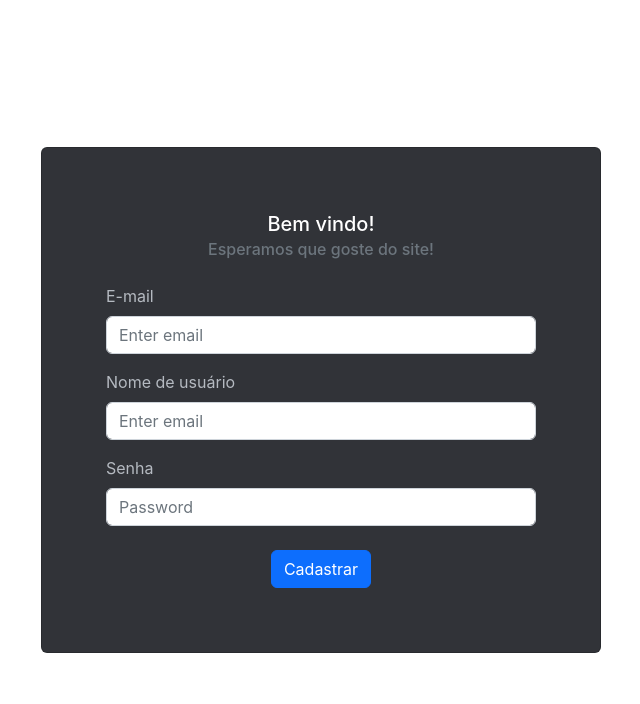
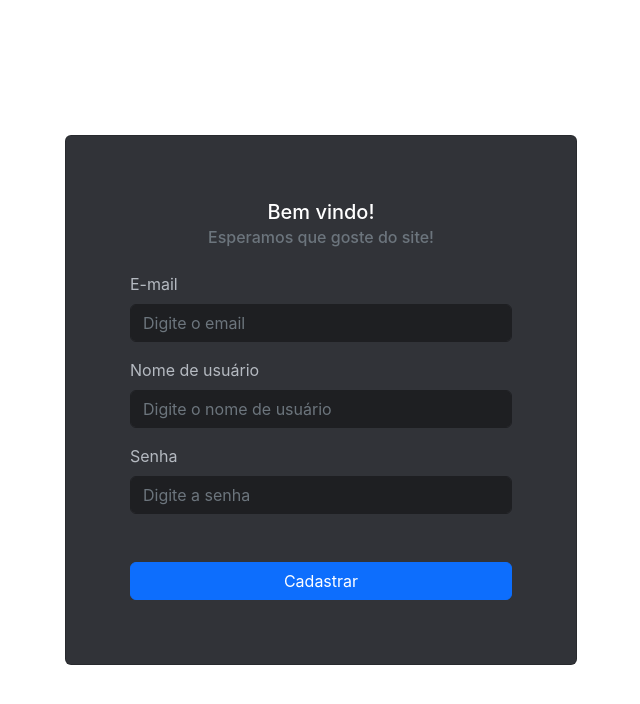
Before and after one commit to Gabriel-Tabarelli/chat-react-bootstrap, a React (Create React App) app: page /register in a window 1280 px wide. Shown: the top 704 px of the page, without its empty margins (319-959 px from the left). Built offline with nearby package versions, Linux system fonts and the light colour scheme.

Commit message:
register almost finish

```diff
--- a/src/pages/Register.js
+++ b/src/pages/Register.js
@@ -1,56 +1,77 @@
 import React, { useState, useRef } from 'react'
 import { Container, Card, Form, Button } from 'react-bootstrap';
+import '../styles.css'
 
 const Register = () => {
+
+  const [userData, setUserData] = useState({
+    nome: '',
+    email: '',
+    senha: '',
+  });
 
   const [errors, setErrors] = useState({});
   const form = useRef(null)
 
   const handleSubmit = (event) => {
     event.preventDefault();
+    if (!validateForm()) {
+      console.log(userData)
+    }
+  };
+
+  const handleChange = (event) => {
+    const { name, value } = event.target;
     validateForm();
+    setUserData((prevUserData) => ({
+      ...prevUserData,
+      [name]: value,
+    }));
   };
 
   const validateForm = () => {
     const formElement = form.current;
     const formInputs = formElement.elements;
     const errors = {};
+    let validad = true;
     for (let i = 0; i < formInputs.length; i++) {
       if (formInputs[i].required && !formInputs[i].value) {
-        errors[formInputs[i].type] = 'Este campo é obrigatório!';
+        errors[formInputs[i].type] = ' ';
+        validad = false;
       }
     }
     setErrors(errors);
+    return validad;
   }
 
-
   return (
-    <Container className="d-flex align-items-center justify-content-center" style={{ height: '100vh'}}>
-      <Card style={{ width: '35rem', background: '#313338', color: '#b5bac1' }} className='p-5'>
+    <Container className="d-flex align-items-center justify-content-center vh-100">
+      <Card className='p-5 card-dark-pattern'>
         <Card.Body>
-          <Card.Title style={{color: '#FFFFFF'}} className="text-center">Bem vindo!</Card.Title>
-          <Card.Subtitle style={{color: '#a2a7ae'}} className="mb-2 text-muted text-center">Esperamos que goste do site!</Card.Subtitle>
+          <Card.Title className="text-center text-color-white">Bem vindo!</Card.Title>
+          <Card.Subtitle className="mb-2 text-muted text-center text-color-dark-secondary">Esperamos que goste do site!</Card.Subtitle>
 
           <Form ref={form} onSubmit={handleSubmit} className='mt-4' noValidate>
             <Form.Group className="mb-3" controlId="validationCustom01">
               <Form.Label>E-mail</Form.Label>
-              <Form.Control isInvalid={!!errors.email} required type="email" placeholder="Enter email" />
+              <Form.Control name='email' value={userData.email || ''} onChange={handleChange} className='input-dark-pattern' isInvalid={!!errors.email} required type="email" placeholder="Digite o email" />
               <Form.Control.Feedback type="invalid">{errors.email}</Form.Control.Feedback>
             </Form.Group>
 
             <Form.Group className="mb-3" controlId="validationCustom02">
               <Form.Label>Nome de usuário</Form.Label>
-              <Form.Control isInvalid={!!errors.text} required type="text" placeholder="Enter email" />
+              <Form.Control name='nome' value={userData.nome || ''} onChange={handleChange} className='input-dark-pattern' isInvalid={!!errors.text} required type="text" placeholder="Digite o nome de usuário" />
               <Form.Control.Feedback type="invalid">{errors.text}</Form.Control.Feedback>
             </Form.Group>
 
             <Form.Group className="mb-3" controlId="validationCustom03">
               <Form.Label>Senha</Form.Label>
-              <Form.Control isInvalid={!!errors.password} required type="password" placeholder="Password" />
+              <Form.Control name='password' value={userData.password || ''} onChange={handleChange} className='input-dark-pattern' isInvalid={!!errors.password} required type="password" placeholder="Digite a senha" />
               <Form.Control.Feedback type="invalid">{errors.password}</Form.Control.Feedback>
             </Form.Group>
-            <Container className='d-flex align-items-center justify-content-center mt-4'>
-              <Button className="text-center" type="submit">Cadastrar</Button>
+
+            <Container className='d-flex align-items-center justify-content-center mt-5 button-enter-pattern'>
+              <Button className="text-center w-100" type="submit">Cadastrar</Button>
             </Container>
           </Form>
 
--- /dev/null
+++ b/src/styles.css
@@ -0,0 +1,30 @@
+.input-dark-pattern {
+    background-color: #1e1f22;
+    border-color: #1e1f22;
+    color: #c5c7cc;
+}
+
+.input-dark-pattern:focus {
+    background-color: #1e1f22;
+    border-color: #1e1f22;
+    color: #c5c7cc;
+}
+
+.button-enter-pattern {
+    --bs-gutter-x: 0;
+    --bs-gutter-y: 0;
+}
+
+.text-color-white {
+    color: #FFFFFF;
+}
+
+.text-color-dark-secondary {
+    color: #8c959d
+}
+
+.card-dark-pattern {
+    width: 32rem;
+    background-color: #313338;
+    color: #b5bac1
+}
```
